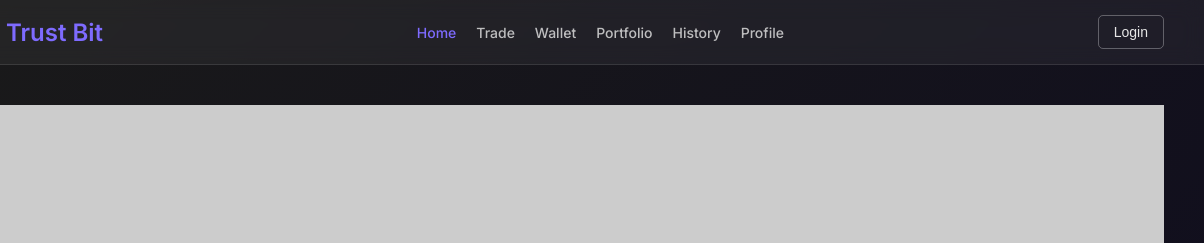
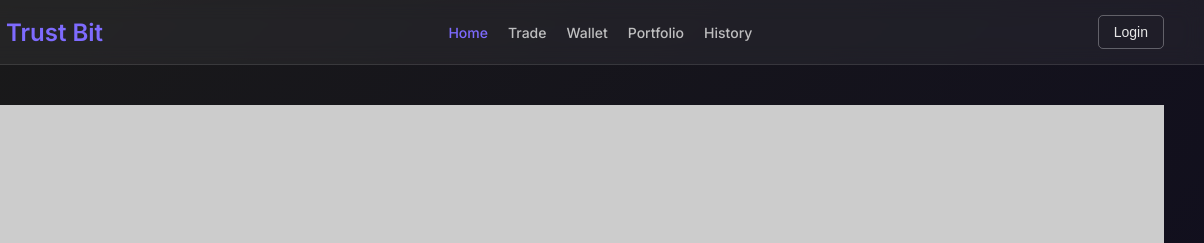
Before and after one commit to realywoyd/trustbit, a plain HTML site: page index.html in a window 1280 px wide. Shown: the top 243 px of the page, 76-1280 px from the left. Drawn offline with Linux system fonts and the light colour scheme; no server answers; placeholder pictures from the web are drawn by us.

Commit message:
Update index.html

```diff
--- a/index.html
+++ b/index.html
@@ -22,7 +22,6 @@
             <a href="html/wallet.html" data-page="wallet">Wallet</a>
             <a href="html/portfolio.html" data-page="portfolio">Portfolio</a>
             <a href="html/history.html" data-page="history">History</a>
-            <a href="html/kyc.html" data-page="kyc">Profile</a>
         </nav>
 
         <div class="user-controls">
```
